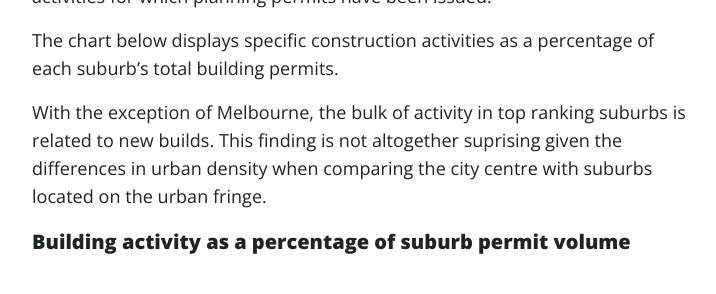
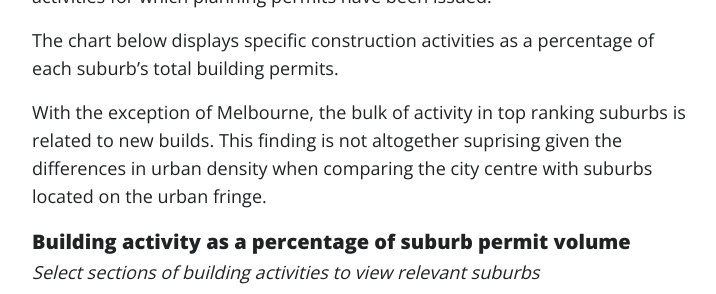
Before and after one commit to CaroPattle/bicycle_data_melbourne, a Jekyll site: the page built from docs/_projects/2022-01-18-planning-permits.md, in a window 1280 px wide and 900 px high, scrolled down 6116 px, cut to the strip 0-294 px from the top of the window. Shown: the whole strip, without its empty margins (38-754 px from the left). Built offline with Jekyll 4.4.1, drawn with Linux system fonts in a browser that asks for light colours; nearby versions of some CDN libraries.

Commit message:
parallel coordinates update

```diff
--- a/docs/_projects/2022-01-18-planning-permits.md
+++ b/docs/_projects/2022-01-18-planning-permits.md
@@ -94,12 +94,14 @@
 The chart  below displays specific construction activities as a percentage of each suburb's total building permits.
 
 With the exception of Melbourne, the bulk of activity in top ranking suburbs is related to new builds. This finding is not altogether suprising given the differences in urban density when comparing the city centre with suburbs located on the urban fringe.
+<br>
+
 
 ###### Building activity as a percentage of suburb permit volume
+*Select sections of building activities to view relevant suburbs*
 
 <iframe src="/data_stories/visuals/building_permits/Parallel coordinates plot.html" class="video-wrap full-width" height="600px"  style="border:none;"></iframe>
 
-<br>
 
 
 #### Building Use
```
